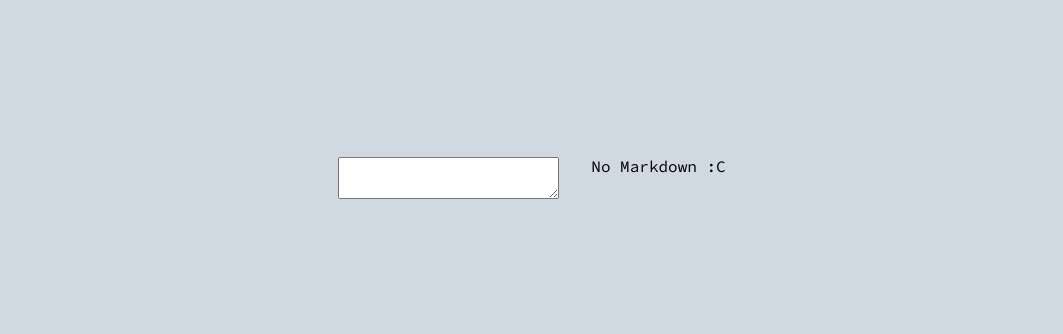
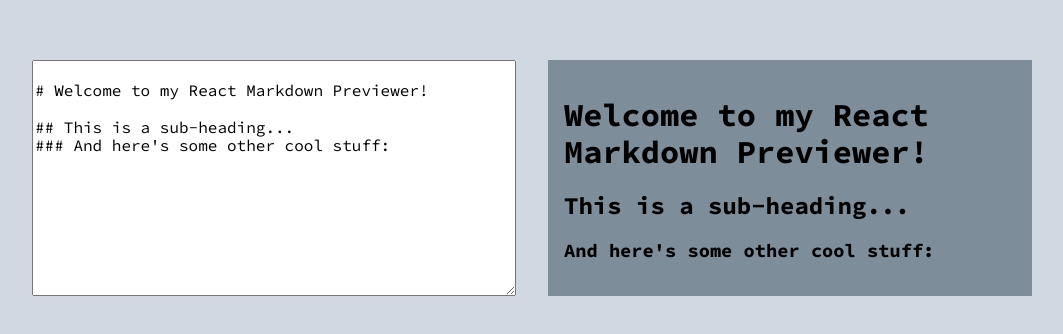
Before and after one commit to N-Nikolaev/FCC--React-2, a React app: page / in a window 1280 px wide. Shown: the part 222-556 px from the top of the page, without its empty margins (108-1171 px from the left). Built offline with nearby package versions, Linux system fonts and the light colour scheme.

Commit message:
Added markdown sanitization to the Previewer component

```diff
--- a/src/js/App.js
+++ b/src/js/App.js
@@ -4,17 +4,24 @@ import Previewer from './components/Previewer'
 
 const App = () => {
 
-    const [markdown, setMarkdown] = useState('')
+    const exampleMarkdown = `
+# Welcome to my React Markdown Previewer!
+
+## This is a sub-heading...
+### And here's some other cool stuff:
+    `
+
+    const [markdown, setMarkdown] = useState(exampleMarkdown)
 
     return (
-        <div className='app'>
+        <main className='app'>
             <div className="wrapper">
                 <Editor
                     markdown={markdown}
                     setMarkdown={setMarkdown} />
                 <Previewer markdown={markdown}/>
             </div>
-        </div>
+        </main>
     )
 }
 
--- a/src/js/components/Editor.js
+++ b/src/js/components/Editor.js
@@ -3,6 +3,7 @@ import React from 'react'
 const Editor = ({ markdown, setMarkdown }) => {
     return (
         <textarea
+            id="editor"
             className='editor'
             value={markdown}
             onChange={e => setMarkdown(e.target.value)}></textarea>
--- a/src/js/components/Previewer.js
+++ b/src/js/components/Previewer.js
@@ -1,11 +1,21 @@
 import React from 'react'
+import marked from 'marked'
+import DOMPurify from 'dompurify'
 
 const Previewer = ({ markdown }) => {
     // Temp markdown display
+
+    const cleanMarkdown = markdown => {
+        const sanitizer = DOMPurify.sanitize;
+        const sanitizedMarkdown = sanitizer(marked(markdown));
+        return { __html: sanitizedMarkdown };
+    }
+
     return (
-        <div>
-            { markdown ? markdown : 'No Markdown :C'}
-        </div>
+        <div
+            id="preview"
+            className="previewer"
+            dangerouslySetInnerHTML={ markdown ? cleanMarkdown(markdown) : 'No Markdown :C'} />
     )
 }
 
--- a/src/scss/index.scss
+++ b/src/scss/index.scss
@@ -76,7 +76,9 @@ html, body {
     grid-template-areas:
         "editor"
         "preview";
+    grid-template-columns: 1fr 1fr;
     grid-gap: 2rem;
+    max-width: 1000px;
 
     @include mq { grid-template-areas: "editor preview"; }
 }
@@ -85,6 +87,10 @@ html, body {
 
 // }
 
-// .previewer {
+.previewer {
+    padding: 1rem;
 
-// }
+    background-color: var(--color-secondary);
+
+    overflow: auto;
+}
```
